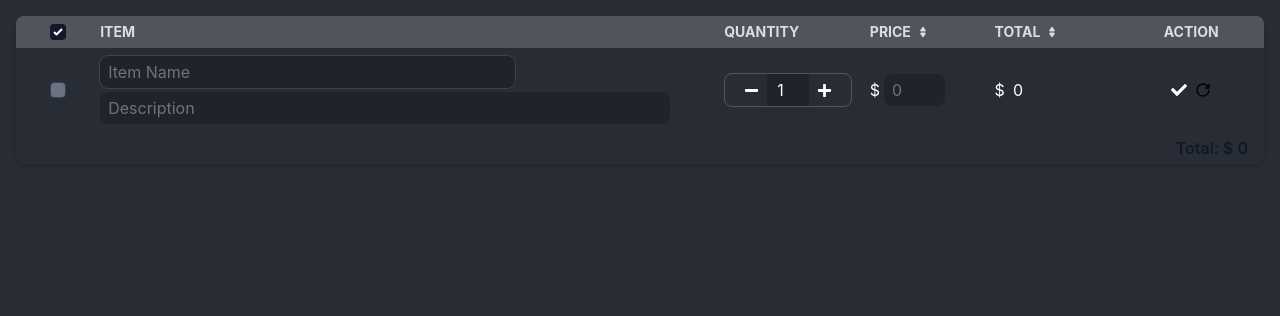
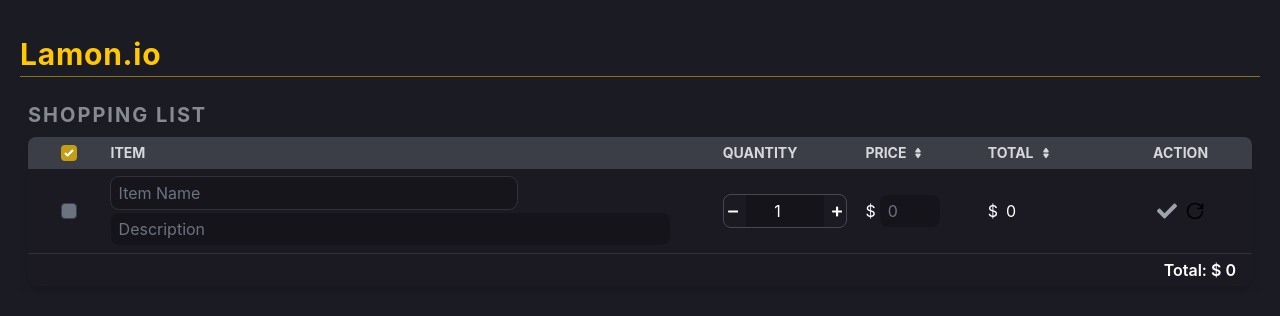
Before and after one commit to hoilamwong/shopping-list, a React (Create React App) app: page / in a window 1280 px wide. Shown: the top 316 px of the page. Built offline with nearby package versions, Linux system fonts and the light colour scheme.

Commit message:
More styling - Added Yellow Branding Color (darkLamon) - Added button hover animation & color

```diff
--- a/src/AddItem.js
+++ b/src/AddItem.js
@@ -7,7 +7,7 @@ function AddItem({ newItem, handleReset, handleAdd, handleAddFormChange }) {
 
 	return (
 		<>
-			<tr className="hidden md:table-row hover:bg-white/5">
+			<tr className="hidden md:table-row hover:bg-white/5 border-b border-white/10">
 
 				{/* Check */}
 				<td className='w-4 p-4'>
@@ -58,7 +58,7 @@ function AddItem({ newItem, handleReset, handleAdd, handleAddFormChange }) {
 				<td>
 					<div className='flex items-center justify-left mr-2 w-full pr-4'>
 						<div className='flex items-center justify-center border border-white/20 rounded-lg w-min-auto'>
-							<FaMinus size={15} className='mr-2 cursor-pointer' type='button' />
+							<FaMinus size={15} className='mr-2 ml-1 cursor-pointer hover:text-darkLamon' type='button' />
 							<input
 								type='number'
 								name='quantity'
@@ -69,7 +69,7 @@ function AddItem({ newItem, handleReset, handleAdd, handleAddFormChange }) {
 								onChange={handleAddFormChange}
 								className='p-1 w-11/12 bg-black/20 border-0 w-1/3 text-center'
 							/>
-							<FaPlus size={15} className='ml-2 cursor-pointer' type='button' />
+							<FaPlus size={15} className='ml-2 mr-1 cursor-pointer hover:text-darkLamon' type='button' />
 						</div>
 
 					</div>
@@ -99,10 +99,10 @@ function AddItem({ newItem, handleReset, handleAdd, handleAddFormChange }) {
 				</td>
 
 				{/* Actions */}
-				<td className='h-full'>
+				<td className='h-full text-gray-400'>
 					<div className='flex justify-center items-center ml-2 mr-2 '>
-						<FaCheck className='m-1 cursor-pointer' type='button' onClick={handleAdd} />
-						<GrPowerReset className='m-1 cursor-pointer' type='button' onClick={handleReset} />
+						<FaCheck className='m-1 cursor-pointer hover:text-darkLamon hover:animate-bounce' type='button' onClick={handleAdd} size={20}/>
+						<GrPowerReset className='m-1 cursor-pointer hover:text-darkLamon hover:animate-bounce' type='button' onClick={handleReset} size={20}/>
 					</div>
 				</td>
 			</tr>
--- a/src/App.js
+++ b/src/App.js
@@ -4,7 +4,10 @@ import ShoppingList from './ShoppingList';
 
 function App() {
   return (
-    <div className="App">
+    <div className="App divide-y divide-darkLamon/50">
+      <div className='font-bold text-left mt-4 p-5 pb-1 text-3xl text-darkLamon tracking-wide '>
+        Lamon.io
+      </div>
       <ShoppingList/>
     </div>
   );
--- a/src/ShoppingList.js
+++ b/src/ShoppingList.js
@@ -103,18 +103,22 @@ function ShoppingList() {
 	}
 
 	return (
-		<div className='m-2 p-2 relative overflow-x-auto'>
+		<div className='ml-5 mr-5 p-2 relative overflow-x-auto'>
+
+			<div className='uppercase text-xl text-left font-bold text-gray-300/60 mt-4 mb-2 tracking-widest'>
+				shopping list
+			</div>
 
 			{/* Items Table */}
-			<div className='relative overflow-x-auto shadow-md rounded-lg'>
+			<div className='relative overflow-x-auto shadow-lg rounded-lg  bg-darkPanel'>
 				<table className='w-full text-left table-fixed'>
 
 					{/* Table Head */}
-					<thead className='uppercase bg-gray-100/20 text-white/80 text-sm'>
+					<thead className='uppercase text-white/80 text-sm bg-gray-500/40'>
 						<tr>
 							<th scope="col" className="p-2 w-16">
 								<div className="flex items-center justify-center">
-									<input id="checkbox-all-search" checked={allCheck}  type="checkbox" className="w-4 h-4 text-gray-900 bg-gray-500 rounded border-gray-700 rounded focus:ring-gray-500" onChange={handleAllCheck}/>
+									<input id="checkbox-all-search" checked={allCheck}  type="checkbox" className="w-4 h-4 rounded border-gray-700 rounded text-darkLamon/70 focus:ring-darkLamon/80" onChange={handleAllCheck}/>
 									<label htmlFor="checkbox-all-search" className="sr-only">checkbox</label>
 								</div>
 							</th>
@@ -140,7 +144,7 @@ function ShoppingList() {
 									</svg></a>
 								</div>
 							</th>
-							<th className='w-28 text-center'>
+							<th className='w-20 md:w-28 text-center'>
 									Action
 							</th>
 						</tr>
@@ -155,13 +159,13 @@ function ShoppingList() {
 							handleAddFormChange={handleAddFormChange}
 						/>
 						{items.map((item) => (
-							<tr key={item.id} className='bg-gray-100/5 hover:bg-gray-100/10 border-b border-white/10' >
+							<tr key={item.id} className='hover:bg-gray-100/10 border-b border-white/10' >
 
 								{/* Check */}
 								<td className='table-cell items-center justify-center p-2'>
 									<div className="flex items-center justify-center">
 										<input type="checkbox"
-											className="cursor-pointer w-4 h-4 text-gray-900 bg-gray-500 rounded border-gray-700 rounded focus:ring-gray-500"
+											className="cursor-pointer w-4 h-4 bg-gray-500 border-gray-700 rounded text-darkLamon/70 focus:ring-darkLamon/80"
 											onChange={() => handleCheck(item.id)}
 											checked={item.checked}
 										/>
@@ -172,11 +176,11 @@ function ShoppingList() {
 								{/* Item Name */}
 								<td
 									onClick={() => handleExpand(item.id)}
-									className='p-1 cursor-pointer'
+									className='p-1 cursor-pointer truncate'
 								>
 									<span
 										style={(item.checked) ? { textDecoration: 'line-through' } : null}
-										className='text-lg font-bold'
+										className='text-lg font-bold tracking-widest'
 									>
 										{item.name}
 									</span>
@@ -202,7 +206,7 @@ function ShoppingList() {
 								{/* Item Quantity */}
 								<td
 									onClick={() => handleExpand(item.id)}
-									className='cursor-pointer'
+									className='cursor-pointer text-darkLamon/50'
 								>
 									x {item.quantity}
 								</td>
@@ -212,31 +216,33 @@ function ShoppingList() {
 									onClick={() => handleExpand(item.id)}
 									className='cursor-pointer hidden lg:table-cell'
 								>
-									$ <span className='ml-1 mr-1'> {item.price} </span>
+									$ <span className='ml-1 mr-1 text-gray-400'> {item.price} </span>
 								</td>
 
 								{/* Item Total */}
 								<td
 									onClick={() => handleExpand(item.id)}
-									className='cursor-pointer'
+									className='cursor-pointer '
 								>
 									$ <span className='ml-1 mr-1'> {item.price * item.quantity} </span>
 								</td>
 
 								{/* Actions */}
 								<td>
-									<div className='flex items-center justify-center ml-2 mr-2'>
+									<div className='flex items-center justify-center ml-2 mr-2 text-gray-400'>
 										<FaTrash
 											role='button'
 											tabIndex="0"
+											size={20}
 											onClick={() => handleDelete(item.id)}
-											className='m-1'
+											className='m-1 hover:text-darkLamon hover:animate-bounce'
 										/>
 										<FaPen
 											role='button'
 											tabIndex="0"
+											size={20}
 											onClick={() => handleDelete(item.id)}
-											className='m-1'
+											className='m-1 hover:text-darkLamon hover:animate-bounce'
 										/>
 									</div>
 								</td>
@@ -245,7 +251,7 @@ function ShoppingList() {
 					</tbody>
 				</table>
 				{/* Total */}
-				<div className='flex font-semibold text-gray-900 dark:text-white pl-4 pr-4 p-1 float-right'>
+				<div className='flex font-semibold pl-4 pr-4 p-1 float-right text-white'>
 					Total: $ {totalPrice}
 				</div>
 			</div>
--- a/src/index.css
+++ b/src/index.css
@@ -18,7 +18,7 @@ code {
 
 html {
   text-align: center;
-  background-color: #282c34;
+  background-color: #1b1b23;
   height: 100vh;
   color: white;
 }
--- a/src/output.css
+++ b/src/output.css
@@ -739,34 +739,36 @@ select {
   float: right;
 }
 
-.m-2 {
-  margin: 0.5rem;
-}
-
 .m-1 {
   margin: 0.25rem;
 }
 
-.m-5 {
-  margin: 1.25rem;
+.mb-2 {
+  margin-bottom: 0.5rem;
 }
 
-.m-4 {
-  margin: 1rem;
+.ml-1 {
+  margin-left: 0.25rem;
 }
 
-.m-auto {
-  margin: auto;
+.ml-2 {
+  margin-left: 0.5rem;
 }
 
-.mx-auto {
-  margin-left: auto;
-  margin-right: auto;
+.ml-5 {
+  margin-left: 1.25rem;
 }
 
-.mx-1 {
-  margin-left: 0.25rem;
+.mr-1 {
   margin-right: 0.25rem;
+}
+
+.mr-2 {
+  margin-right: 0.5rem;
+}
+
+.mr-5 {
+  margin-right: 1.25rem;
 }
 
 .ms-1 {
@@ -777,36 +779,12 @@ select {
   margin-inline-start: 0.375rem;
 }
 
-.mr-1 {
-  margin-right: 0.25rem;
+.mt-1 {
+  margin-top: 0.25rem;
 }
 
-.ml-4 {
-  margin-left: 1rem;
-}
-
-.ml-2 {
-  margin-left: 0.5rem;
-}
-
-.mr-2 {
-  margin-right: 0.5rem;
-}
-
-.ml-1 {
-  margin-left: 0.25rem;
-}
-
-.mr-4 {
-  margin-right: 1rem;
-}
-
-.ml-5 {
-  margin-left: 1.25rem;
-}
-
-.mt-1 {
-  margin-top: 0.25rem;
+.mt-4 {
+  margin-top: 1rem;
 }
 
 .flex {
@@ -821,10 +799,6 @@ select {
   display: table-cell;
 }
 
-.grid {
-  display: grid;
-}
-
 .hidden {
   display: none;
 }
@@ -837,118 +811,32 @@ select {
   height: 1rem;
 }
 
-.h-6 {
-  height: 1.5rem;
-}
-
 .h-full {
   height: 100%;
 }
 
-.h-5 {
-  height: 1.25rem;
-}
-
-.h-10 {
-  height: 2.5rem;
-}
-
-.h-8 {
-  height: 2rem;
-}
-
-.h-9 {
-  height: 2.25rem;
-}
-
-.w-3 {
-  width: 0.75rem;
-}
-
-.w-3\/6 {
+.w-1\/2 {
   width: 50%;
 }
 
-.w-32 {
-  width: 8rem;
+.w-1\/3 {
+  width: 33.333333%;
 }
 
-.w-4 {
-  width: 1rem;
-}
-
-.w-6 {
-  width: 1.5rem;
-}
-
-.w-full {
-  width: 100%;
-}
-
-.w-16 {
-  width: 4rem;
-}
-
-.w-dvw {
-  width: 100dvw;
-}
-
-.w-svw {
-  width: 100svw;
-}
-
-.w-lvw {
-  width: 100lvw;
+.w-1\/4 {
+  width: 25%;
 }
 
 .w-11\/12 {
   width: 91.666667%;
 }
 
-.w-1\/3 {
-  width: 33.333333%;
+.w-12 {
+  width: 3rem;
 }
 
-.w-5 {
-  width: 1.25rem;
-}
-
-.w-10 {
-  width: 2.5rem;
-}
-
-.w-8 {
-  width: 2rem;
-}
-
-.w-9 {
-  width: 2.25rem;
-}
-
-.w-fit {
-  width: -webkit-fit-content;
-  width: -moz-fit-content;
-  width: fit-content;
-}
-
-.w-1\/2 {
-  width: 50%;
-}
-
-.w-10\/12 {
-  width: 83.333333%;
-}
-
-.w-1\/6 {
-  width: 16.666667%;
-}
-
-.w-8\/12 {
-  width: 66.666667%;
-}
-
-.w-1\/4 {
-  width: 25%;
+.w-16 {
+  width: 4rem;
 }
 
 .w-20 {
@@ -959,105 +847,60 @@ select {
   width: 6rem;
 }
 
-.w-min {
-  width: -webkit-min-content;
-  width: min-content;
+.w-3 {
+  width: 0.75rem;
 }
 
-.w-1\/12 {
-  width: 8.333333%;
+.w-4 {
+  width: 1rem;
 }
 
-.w-12 {
-  width: 3rem;
+.w-8\/12 {
+  width: 66.666667%;
 }
 
-.w-36 {
-  width: 9rem;
-}
-
-.w-28 {
-  width: 7rem;
-}
-
-.flex-none {
-  flex: none;
-}
-
-.flex-1 {
-  flex: 1 1 0%;
-}
-
-.basis-1\/4 {
-  flex-basis: 25%;
-}
-
-.basis-1\/12 {
-  flex-basis: 8.333333%;
-}
-
-.basis-1\/2 {
-  flex-basis: 50%;
-}
-
-.basis-2\/12 {
-  flex-basis: 16.666667%;
-}
-
-.basis-5\/12 {
-  flex-basis: 41.666667%;
+.w-full {
+  width: 100%;
 }
 
 .table-fixed {
   table-layout: fixed;
 }
 
-.cursor-pointer {
-  cursor: pointer;
-}
-
 .cursor-no-drop {
   cursor: no-drop;
 }
 
-.grid-cols-6 {
-  grid-template-columns: repeat(6, minmax(0, 1fr));
-}
-
-.grid-cols-12 {
-  grid-template-columns: repeat(12, minmax(0, 1fr));
-}
-
-.flex-row {
-  flex-direction: row;
+.cursor-pointer {
+  cursor: pointer;
 }
 
 .items-center {
   align-items: center;
 }
 
-.justify-start {
-  justify-content: flex-start;
-}
-
-.justify-end {
-  justify-content: flex-end;
-}
-
 .justify-center {
   justify-content: center;
 }
 
-.justify-between {
-  justify-content: space-between;
+.divide-y > :not([hidden]) ~ :not([hidden]) {
+  --tw-divide-y-reverse: 0;
+  border-top-width: calc(1px * calc(1 - var(--tw-divide-y-reverse)));
+  border-bottom-width: calc(1px * var(--tw-divide-y-reverse));
 }
 
-.overflow-hidden {
-  overflow: hidden;
+.divide-darkLamon\/50 > :not([hidden]) ~ :not([hidden]) {
+  border-color: rgb(255 200 0 / 0.5);
 }
 
 .overflow-x-auto {
   overflow-x: auto;
+}
+
+.truncate {
+  overflow: hidden;
+  text-overflow: ellipsis;
+  white-space: nowrap;
 }
 
 .rounded {
@@ -1068,24 +911,16 @@ select {
   border-radius: 0.5rem;
 }
 
-.rounded-sm {
-  border-radius: 0.125rem;
+.border {
+  border-width: 1px;
 }
 
 .border-0 {
   border-width: 0px;
 }
 
-.border {
-  border-width: 1px;
-}
-
 .border-b {
   border-bottom-width: 1px;
-}
-
-.border-none {
-  border-style: none;
 }
 
 .border-gray-700 {
@@ -1101,12 +936,13 @@ select {
   border-color: rgb(255 255 255 / 0.2);
 }
 
-.bg-gray-100\/20 {
-  background-color: rgb(243 244 246 / 0.2);
+.bg-black\/20 {
+  background-color: rgb(0 0 0 / 0.2);
 }
 
-.bg-gray-100\/5 {
-  background-color: rgb(243 244 246 / 0.05);
+.bg-darkPanel {
+  --tw-bg-opacity: 1;
+  background-color: rgb(27 26 34 / var(--tw-bg-opacity));
 }
 
 .bg-gray-500 {
@@ -1114,60 +950,48 @@ select {
   background-color: rgb(107 114 128 / var(--tw-bg-opacity));
 }
 
-.bg-white\/20 {
-  background-color: rgb(255 255 255 / 0.2);
+.bg-gray-500\/40 {
+  background-color: rgb(107 114 128 / 0.4);
 }
 
-.bg-black\/20 {
-  background-color: rgb(0 0 0 / 0.2);
+.p-1 {
+  padding: 0.25rem;
 }
 
 .p-2 {
   padding: 0.5rem;
 }
 
-.p-0 {
-  padding: 0px;
-}
-
 .p-4 {
   padding: 1rem;
 }
 
-.p-1 {
-  padding: 0.25rem;
+.p-5 {
+  padding: 1.25rem;
 }
 
-.pt-0 {
-  padding-top: 0px;
+.pb-1 {
+  padding-bottom: 0.25rem;
 }
 
-.pl-5 {
-  padding-left: 1.25rem;
+.pb-2 {
+  padding-bottom: 0.5rem;
 }
 
-.pl-1 {
-  padding-left: 0.25rem;
+.pl-2 {
+  padding-left: 0.5rem;
 }
 
 .pl-4 {
   padding-left: 1rem;
 }
 
-.pl-2 {
-  padding-left: 0.5rem;
+.pr-4 {
+  padding-right: 1rem;
 }
 
 .pt-2 {
   padding-top: 0.5rem;
-}
-
-.pb-2 {
-  padding-bottom: 0.5rem;
-}
-
-.pr-4 {
-  padding-right: 1rem;
 }
 
 .text-left {
@@ -1178,8 +1002,9 @@ select {
   text-align: center;
 }
 
-.text-right {
-  text-align: right;
+.text-3xl {
+  font-size: 1.875rem;
+  line-height: 2.25rem;
 }
 
 .text-lg {
@@ -1190,6 +1015,11 @@ select {
 .text-sm {
   font-size: 0.875rem;
   line-height: 1.25rem;
+}
+
+.text-xl {
+  font-size: 1.25rem;
+  line-height: 1.75rem;
 }
 
 .font-bold {
@@ -1204,14 +1034,34 @@ select {
   text-transform: uppercase;
 }
 
-.text-black {
-  --tw-text-opacity: 1;
-  color: rgb(0 0 0 / var(--tw-text-opacity));
+.tracking-wide {
+  letter-spacing: 0.025em;
 }
 
-.text-blue-600 {
+.tracking-widest {
+  letter-spacing: 0.1em;
+}
+
+.text-darkLamon {
   --tw-text-opacity: 1;
-  color: rgb(37 99 235 / var(--tw-text-opacity));
+  color: rgb(255 200 0 / var(--tw-text-opacity));
+}
+
+.text-darkLamon\/50 {
+  color: rgb(255 200 0 / 0.5);
+}
+
+.text-darkLamon\/70 {
+  color: rgb(255 200 0 / 0.7);
+}
+
+.text-gray-300\/60 {
+  color: rgb(209 213 219 / 0.6);
+}
+
+.text-gray-400 {
+  --tw-text-opacity: 1;
+  color: rgb(156 163 175 / var(--tw-text-opacity));
 }
 
 .text-gray-900 {
@@ -1219,29 +1069,26 @@ select {
   color: rgb(17 24 39 / var(--tw-text-opacity));
 }
 
-.text-white\/80 {
-  color: rgb(255 255 255 / 0.8);
-}
-
-.text-white\/50 {
-  color: rgb(255 255 255 / 0.5);
-}
-
-.text-white\/70 {
-  color: rgb(255 255 255 / 0.7);
+.text-white {
+  --tw-text-opacity: 1;
+  color: rgb(255 255 255 / var(--tw-text-opacity));
 }
 
 .text-white\/60 {
   color: rgb(255 255 255 / 0.6);
 }
 
+.text-white\/80 {
+  color: rgb(255 255 255 / 0.8);
+}
+
 .line-through {
   text-decoration-line: line-through;
 }
 
-.shadow-md {
-  --tw-shadow: 0 4px 6px -1px rgb(0 0 0 / 0.1), 0 2px 4px -2px rgb(0 0 0 / 0.1);
-  --tw-shadow-colored: 0 4px 6px -1px var(--tw-shadow-color), 0 2px 4px -2px var(--tw-shadow-color);
+.shadow-lg {
+  --tw-shadow: 0 10px 15px -3px rgb(0 0 0 / 0.1), 0 4px 6px -4px rgb(0 0 0 / 0.1);
+  --tw-shadow-colored: 0 10px 15px -3px var(--tw-shadow-color), 0 4px 6px -4px var(--tw-shadow-color);
   box-shadow: var(--tw-ring-offset-shadow, 0 0 #0000), var(--tw-ring-shadow, 0 0 #0000), var(--tw-shadow);
 }
 
@@ -1265,7 +1112,7 @@ code {
 
 html {
   text-align: center;
-  background-color: #282c34;
+  background-color: #1b1b23;
   height: 100vh;
   color: white;
 }
@@ -1274,37 +1121,39 @@ input {
   padding: 0%;
 }
 
+@keyframes bounce {
+  0%, 100% {
+    transform: translateY(0);
+    animation-timing-function: cubic-bezier(0.8,0,1,1);
+    animation-timing-function: cubic-bezier(0.0, 0.9, 1);
+  }
+
+  50% {
+    transform: translateY(-25%);
+    animation-timing-function: cubic-bezier(0,0,0.2,1);
+    animation-timing-function: cubic-bezier(0.0, 0.2, 1);
+  }
+}
+
+.hover\:animate-bounce:hover {
+  animation: bounce 1s infinite;
+}
+
 .hover\:bg-gray-100\/10:hover {
   background-color: rgb(243 244 246 / 0.1);
-}
-
-.hover\:bg-gray-900\/10:hover {
-  background-color: rgb(17 24 39 / 0.1);
-}
-
-.hover\:bg-gray-500\/10:hover {
-  background-color: rgb(107 114 128 / 0.1);
-}
-
-.hover\:bg-gray-800\/30:hover {
-  background-color: rgb(31 41 55 / 0.3);
-}
-
-.hover\:bg-gray-900\/30:hover {
-  background-color: rgb(17 24 39 / 0.3);
-}
-
-.hover\:bg-white\/10:hover {
-  background-color: rgb(255 255 255 / 0.1);
 }
 
 .hover\:bg-white\/5:hover {
   background-color: rgb(255 255 255 / 0.05);
 }
 
-.focus\:border-white:focus {
-  --tw-border-opacity: 1;
-  border-color: rgb(255 255 255 / var(--tw-border-opacity));
+.hover\:text-darkLamon:hover {
+  --tw-text-opacity: 1;
+  color: rgb(255 200 0 / var(--tw-text-opacity));
+}
+
+.focus\:ring-darkLamon\/80:focus {
+  --tw-ring-color: rgb(255 200 0 / 0.8);
 }
 
 .focus\:ring-gray-500:focus {
@@ -1312,54 +1161,13 @@ input {
   --tw-ring-color: rgb(107 114 128 / var(--tw-ring-opacity));
 }
 
-.focus\:ring-white:focus {
-  --tw-ring-opacity: 1;
-  --tw-ring-color: rgb(255 255 255 / var(--tw-ring-opacity));
-}
-
 .focus\:ring-white\/10:focus {
   --tw-ring-color: rgb(255 255 255 / 0.1);
 }
 
-.focus\:ring-gray-500\/10:focus {
-  --tw-ring-color: rgb(107 114 128 / 0.1);
-}
-
 @media (min-width: 768px) {
-  .md\:visible {
-    visibility: visible;
-  }
-
-  .md\:block {
-    display: block;
-  }
-
-  .md\:inline-block {
-    display: inline-block;
-  }
-
-  .md\:inline {
-    display: inline;
-  }
-
-  .md\:flex {
-    display: flex;
-  }
-
   .md\:inline-flex {
     display: inline-flex;
-  }
-
-  .md\:table {
-    display: table;
-  }
-
-  .md\:table-cell {
-    display: table-cell;
-  }
-
-  .md\:table-header-group {
-    display: table-header-group;
   }
 
   .md\:table-row {
@@ -1368,22 +1176,6 @@ input {
 
   .md\:hidden {
     display: none;
-  }
-
-  .md\:w-1\/2 {
-    width: 50%;
-  }
-
-  .md\:w-36 {
-    width: 9rem;
-  }
-
-  .md\:w-24 {
-    width: 6rem;
-  }
-
-  .md\:w-12 {
-    width: 3rem;
   }
 
   .md\:w-1\/3 {
@@ -1396,32 +1188,12 @@ input {
 }
 
 @media (min-width: 1024px) {
-  .lg\:flex {
-    display: flex;
-  }
-
-  .lg\:inline-flex {
-    display: inline-flex;
-  }
-
   .lg\:table-cell {
     display: table-cell;
   }
 
   .lg\:hidden {
     display: none;
-  }
-
-  .lg\:w-3\/6 {
-    width: 50%;
-  }
-
-  .lg\:w-2\/6 {
-    width: 33.333333%;
-  }
-
-  .lg\:w-4\/6 {
-    width: 66.666667%;
   }
 
   .lg\:w-1\/2 {
@@ -1432,10 +1204,3 @@ input {
     width: 6rem;
   }
 }
-
-@media (prefers-color-scheme: dark) {
-  .dark\:text-white {
-    --tw-text-opacity: 1;
-    color: rgb(255 255 255 / var(--tw-text-opacity));
-  }
-}
```
Also changed, not shown: tailwind.config.js (+32 -1 lines).
